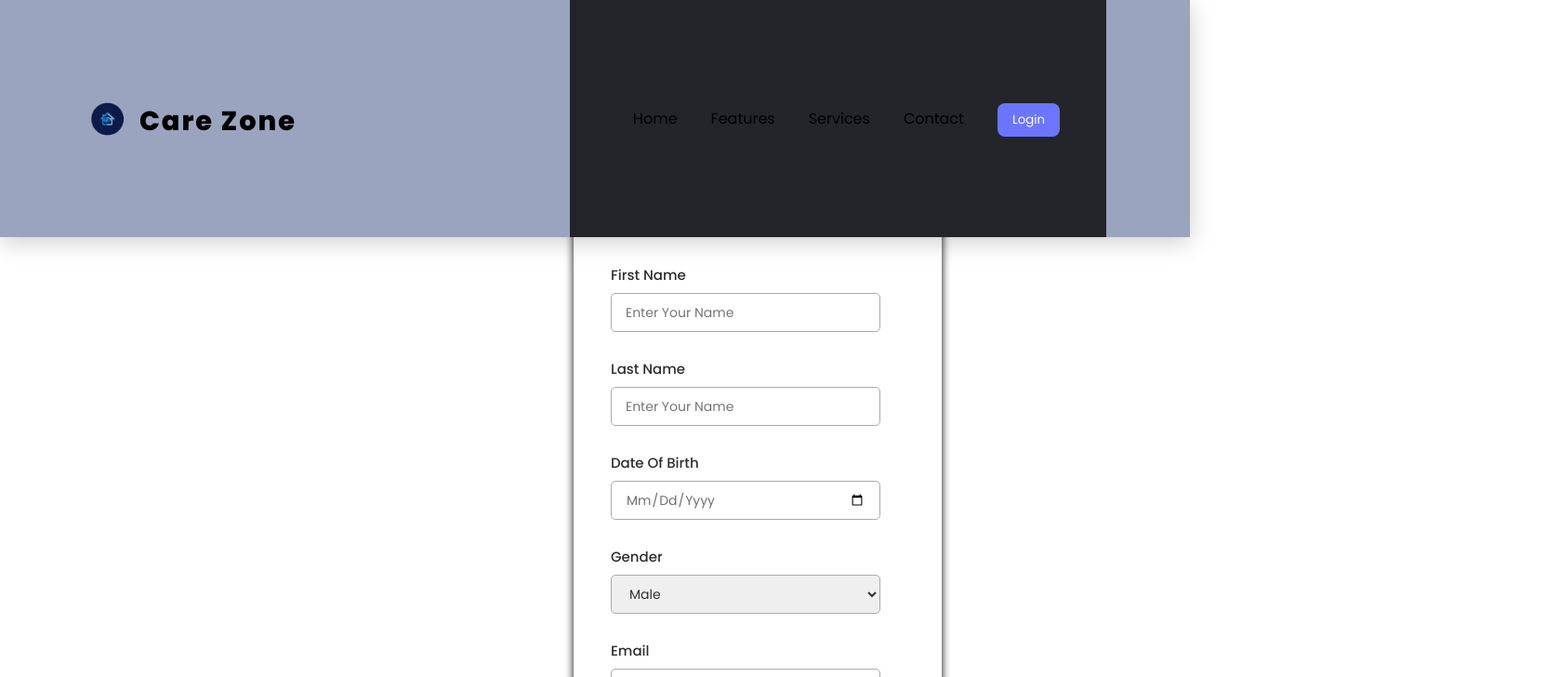
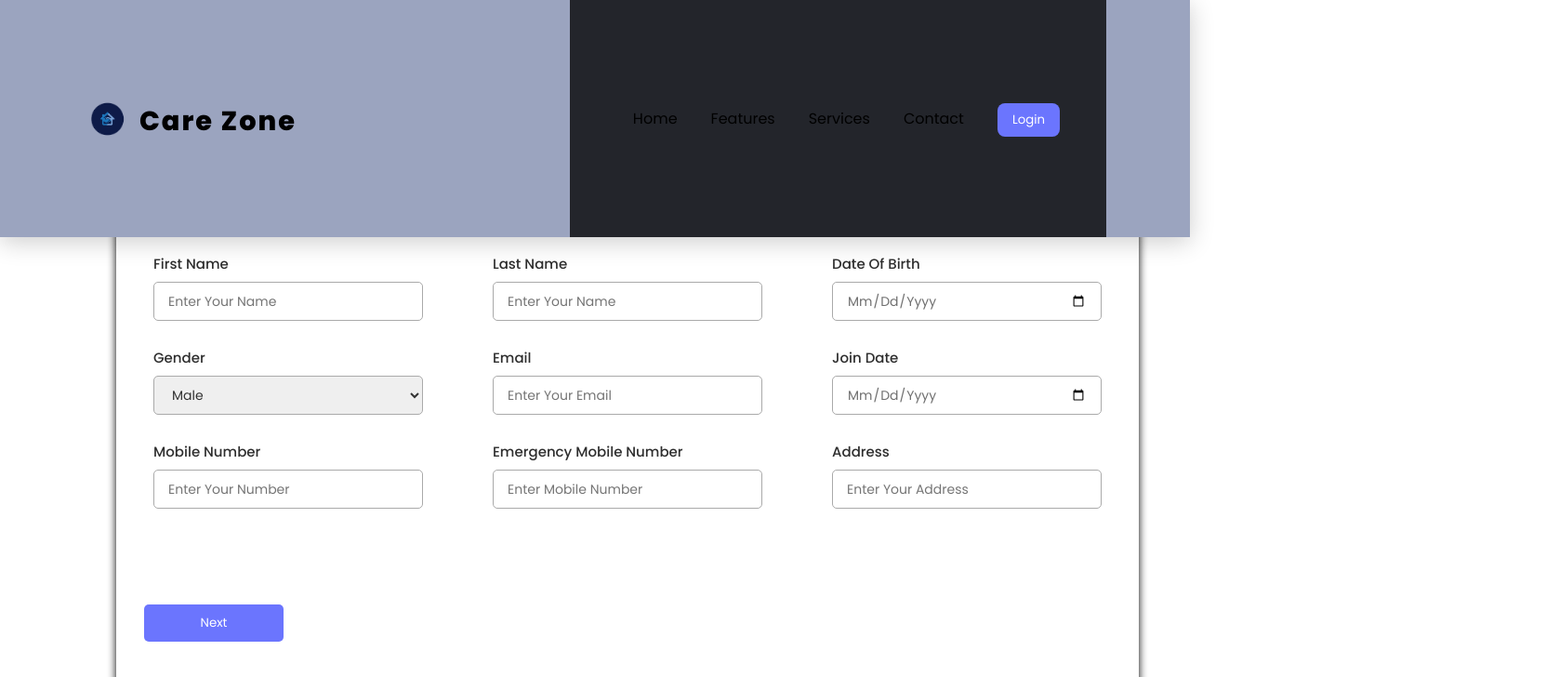
Before and after one commit to DilshanAnupriya/IT_Project, a React (Create React App) app in the folder frontend/: page /vol-reg in a window 1280 px wide. Shown: the top 728 px of the page at 93% size, 1677 px wide, since content can reach past the window. Built offline with nearby package versions, Linux system fonts and the light colour scheme.

Commit message:
recorrection

```diff
--- a/frontend/src/Pages/Css/Volunteers/VolunteerPdUpdate.css
+++ b/frontend/src/Pages/Css/Volunteers/VolunteerPdUpdate.css
@@ -123,6 +123,8 @@ form .fields .input-field{
     margin-top: 10px;
     width: 1020px;
     height: 150px;
+    border: 1px solid black;
+    border-radius: 6px;
 }
 .input-field input:is(:focus, :valid){
     box-shadow: 0 3px 6px rgba(0,0,0,0,13);
--- a/frontend/src/Pages/Css/Volunteers/VolunteerRegistration.css
+++ b/frontend/src/Pages/Css/Volunteers/VolunteerRegistration.css
@@ -4,12 +4,6 @@
     box-sizing: border-box;
     font-family: 'Poppins', sans-serif;
 
-}
-html{
-    scroll-behavior: smooth;
-}
-.all{
-    scroll-behavior: smooth;
 }
 
 body{
@@ -18,40 +12,10 @@ body{
 
 
 }
-.c1{
-    margin-top: 50px;
-    width:100%;
-    background-color: #fff5ed;
-    height: 730px;
-}
-.c1 img{
-    padding-top: 107px;
-    margin-left: 190px;
-    width: 75%;;
-}
-.sub-c{
-    margin-left: 400px;
-}
-.sub-c p{
-    margin-left: 10px;
-}
-.sub-c button{
-    border: solid 3px #6B75FE;
-    padding: 10px 35px;
-    border-radius: 3px;
-    margin-left: 255px;
-    margin-top: 40px;
-    color: #ffffff;
-    background-color: #6B75FE;
-    opacity: 0.6;
-    transition: 0.3s;
-}
-.sub-c button:hover{
-   opacity: 1;
-}
-.container{
+
+.container30{
     margin-top: 120px;
-    margin-left: 175px;
+    margin-left: 105px;
     position: relative;
     max-width: 1100px;
     width: 100%;
@@ -61,12 +25,12 @@ body{
     box-shadow: 0 5px 10px black;
     height: 656px;
 }
-.container form .form{
+.container30 form .form{
     position:absolute;
     background-color: #fff;
     height: 500px;
 }
-.container form .form.second{
+.container30 form .form.second{
     opacity: 0;
     pointer-events: none;
 
@@ -81,12 +45,12 @@ body{
     pointer-events: none;
 
 }
-.container header{
+.container30 header{
     font-size: 26px;
     font-weight: 600;
     color: #333;
 }
-.container header::before{
+.container30 header::before{
     content: "";
     position: absolute;
     left: 0;
@@ -97,24 +61,24 @@ body{
     border-radius: 8px;
     background-color: #4070fa;
 }
-.container form{
+.container30 form{
     position: relative;
     margin-top: 29px;
     min-height: 490px;
     background-color: #fff;
 }
-.container form .details{
+.container30 form .details{
 
     /*margin-top: 10px;*/
 
 }
-.container form .title{
+.container30 form .title{
     font-size: 19px;
     font-weight: 500;
     margin:6px 0;
     color: #333;
 }
-.container form .fields{
+.container30 form .fields{
     margin-top: 15px;
     display: flex;
     align-items: center;
@@ -155,10 +119,12 @@ form .fields .input-field{
     height: 42px;
     margin: 8px 0;
 }
-.input-field textarea{
+.input-fieldA .area{
     margin-top: 10px;
     width: 1020px;
     height: 150px;
+    border: 1px solid black;
+    border-radius: 6px;
 }
 .input-field input:is(:focus, :valid){
     box-shadow: 0 3px 6px rgba(0,0,0,0,13);
@@ -170,7 +136,7 @@ form .fields .input-field{
     color: #707070;
 }
 
-.container form .nextBtn{
+.container30 form .nextBtn{
 
     display: flex;
     align-items: center;
@@ -210,7 +176,7 @@ form button:hover{
     margin-left: 20px;
 
 }
-.input-field textarea:hover{
+.input-fieldA .area:hover{
     border-color: #6B75FE;
 }
 select{
--- a/frontend/src/Pages/Volunteers/VolunteerRegistration.js
+++ b/frontend/src/Pages/Volunteers/VolunteerRegistration.js
@@ -117,11 +117,11 @@ function VolunteerRegistration() {
         <div className='all'>
             <Nav />
 
-            <div className='container' id='section2'>
+            <div className='container30' id='section2'>
                 <header>Registration</header>
 
                 <form action='#' onSubmit={handleSubmit}>
-                    <div ref={form1} className='form first'>
+                    <div ref={form1} className='form first30'>
                         <div className='details personal'>
                             <span className='title'>Personal Details</span>
 
@@ -245,9 +245,9 @@ function VolunteerRegistration() {
                                     </select>
                                 </div>
 
-                                <div className='input-field'>
+                                <div className='input-fieldA'>
                                     <label>Why Do You Want To Volunteer?</label>
-                                    <textarea name='description' onChange={handleChange} value={input.description} placeholder='Enter your description' ></textarea>
+                                    <textarea className='area' name='description' onChange={handleChange} value={input.description} placeholder='Enter your description' ></textarea>
                                 </div>
                             </div>
                         </div>
@@ -261,7 +261,9 @@ function VolunteerRegistration() {
                 </form>
             </div>
 
-
+            <div className='ft'>
+                <Footer />
+            </div>
 
 
         </div>
```
